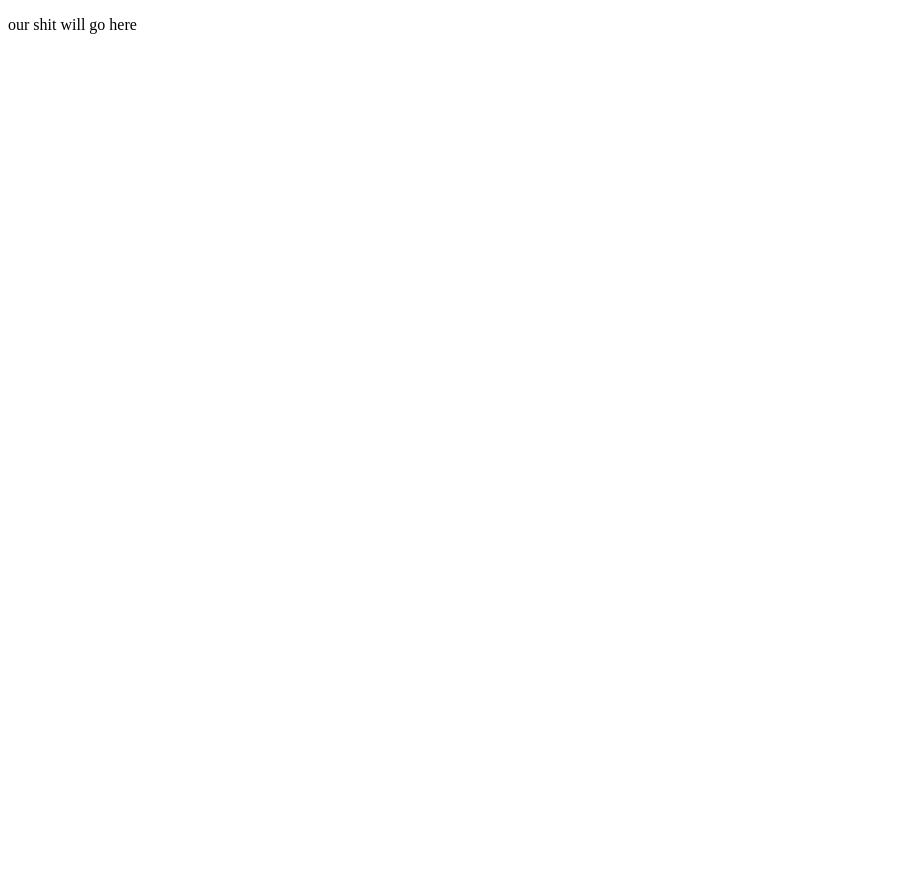
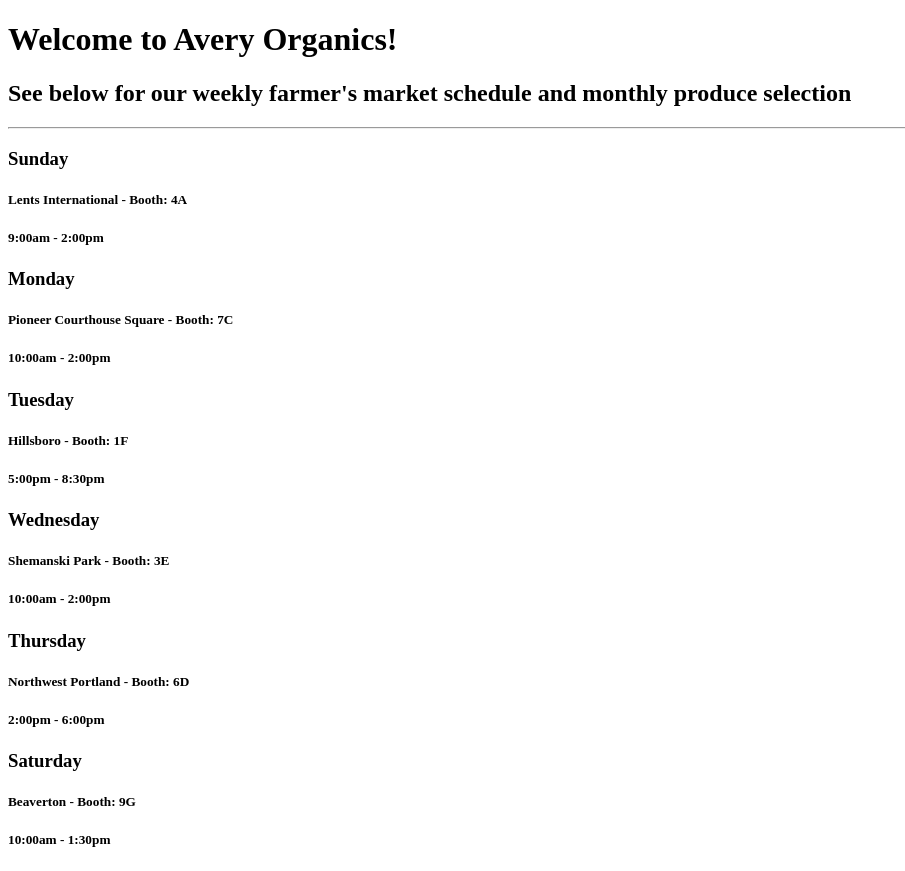
Before and after one commit to Dawnabelle/farmers-market-react, a React app: page / in a window 1280 px wide. Shown: the whole page, without its empty margins (0-905 px from the left). Before the commit the page ends 800 px from the top, so only its background shows below. Built offline with nearby package versions, Linux system fonts and the light colour scheme.

Commit message:
add components to App

```diff
--- a/src/components/App.jsx
+++ b/src/components/App.jsx
@@ -1,9 +1,12 @@
 import React from "react";
+import Header from './Header';
+import MarketSchedule from './MarketSchedule';
 
 function App(){
   return (
     <div>
-      <p>our shit will go here</p>
+      <Header/>
+      <MarketSchedule/>
     </div>
   );
 }
--- a/src/components/Day.jsx
+++ b/src/components/Day.jsx
@@ -5,8 +5,8 @@
   return(
     <div>
       <h3>{props.weekday}</h3>
-      <h5>{props.location} - {props.booth}</h5>
-      <h5>props.hours</h5>
+      <h5>{props.location} - Booth: {props.booth}</h5>
+      <h5>{props.hours}</h5>
     </div>
   );
 }
@@ -15,7 +15,7 @@
   weekday: PropTypes.string.isRequired,
   location: PropTypes.string.isRequired,
   hours: PropTypes.string.isRequired,
-  booth: PropTypes.string
+  booth: PropTypes.string.isRequired
 };
 
 export default Day;
--- a/src/components/Header.jsx
+++ b/src/components/Header.jsx
@@ -8,3 +8,5 @@
     </div>
   )
 }
+
+export default Header;
```
